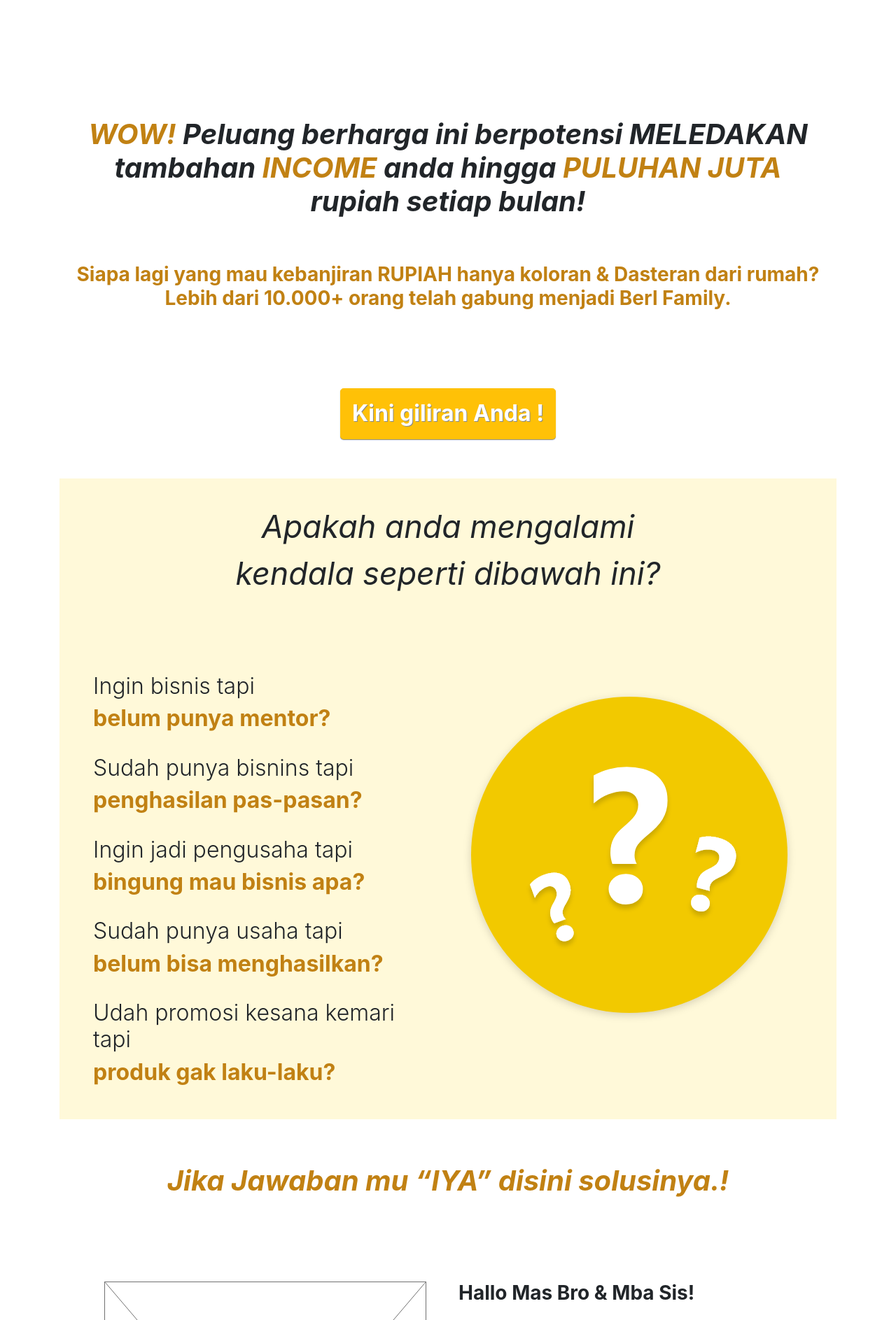
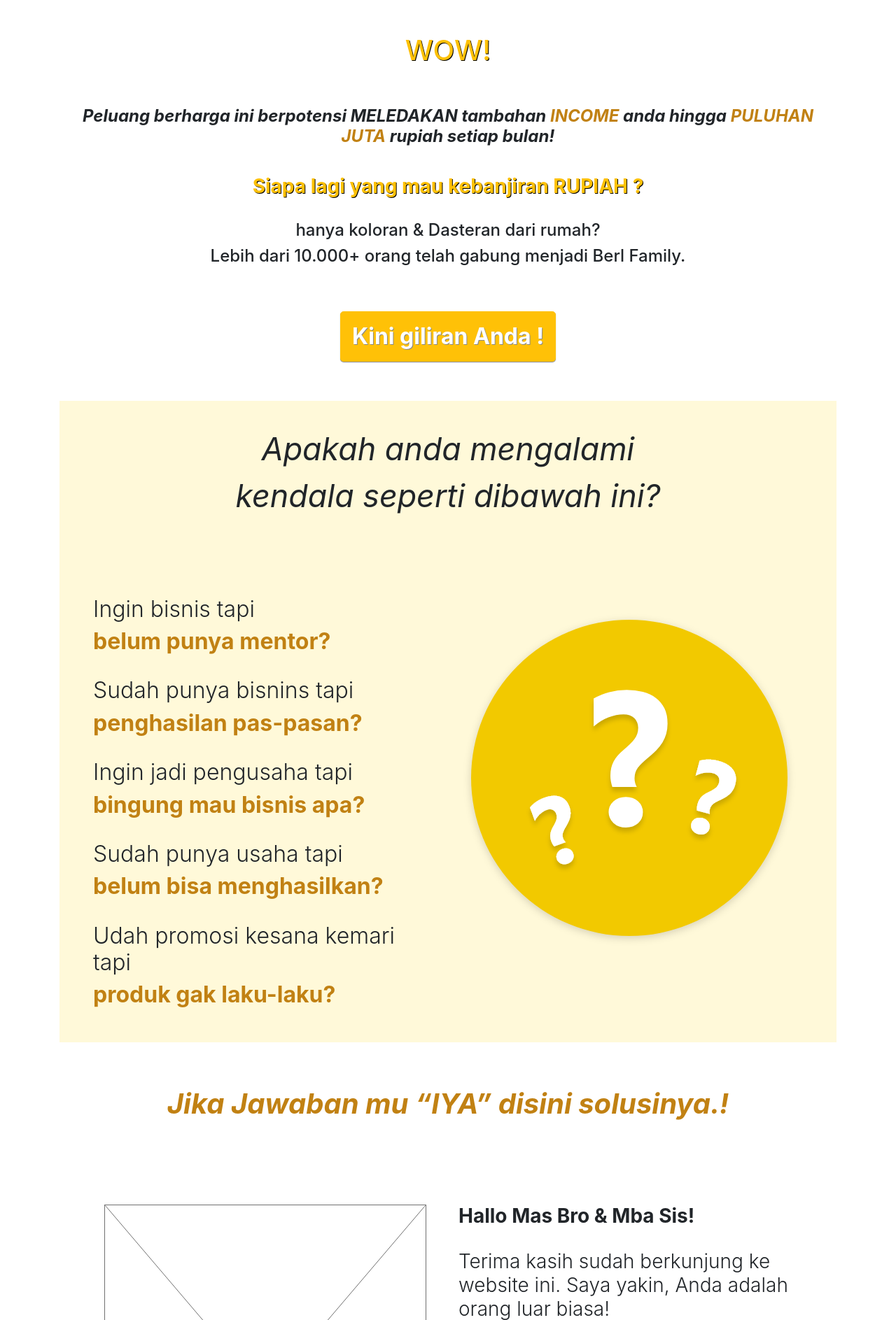
Before and after one commit to npratama/BERL, a PHP site: page / in a window 1280 px wide. Shown: the part 61-1948 px from the top of the page at 70% size. Run offline with PHP 8.4, Linux system fonts and the light colour scheme; some libraries are stand-ins or nearby versions.

Commit message:
+ add 2 segment

```diff
--- a/css/style.css
+++ b/css/style.css
@@ -74,3 +74,7 @@
 .quote-card:after {
 
 }
+
+.text-warning {
+    text-shadow: 1px 1px #000000;
+}
--- a/index.html
+++ b/index.html
@@ -42,12 +42,19 @@
   <div class="container">
     <div class="row">
       <!--1st segment -->
-      <div class="col-md-12 text-center h1 pt-3 mt-5"></div>
-      <div class="col-md-12 text-center h1 pt-5 mt-5">
-      	<strong><em><span class="highlight">WOW!</span> Peluang berharga ini berpotensi MELEDAKAN tambahan <span class="highlight">INCOME</span> anda hingga <span class="highlight">PULUHAN JUTA</span> rupiah setiap bulan!</em></strong>
+      <div class="col-md-12 text-center h1 mt-5 text-warning">WOW! </div>
+      <div class="col-md-12 text-center h4 mt-5 px-0 mx-0">
+      	<strong><em><span class="highlight"></span> Peluang berharga ini berpotensi MELEDAKAN tambahan <span class="highlight">INCOME</span> anda hingga <span class="highlight">PULUHAN JUTA</span> rupiah setiap bulan!</em></strong>
       </div>
-      <div class="col-md-12 text-center h3 py-5 my-2 ">
-      	<strong class="highlight">Siapa lagi yang mau kebanjiran RUPIAH hanya koloran & Dasteran dari rumah?Lebih dari 10.000+ orang telah gabung menjadi Berl Family.</strong>
+      <div class="col-md-12 text-center h3 py-4 my-2 ">
+      	<strong class="text-warning">Siapa lagi yang mau kebanjiran RUPIAH ? </strong>
+      </div>
+      <div class="col-md-12 text-center h4">
+      	hanya koloran & Dasteran dari rumah?
+      </div>
+
+      <div class="col-md-12 text-center h4">
+      	Lebih dari 10.000+ orang telah gabung menjadi Berl Family.
       </div>
       <div class="col-md-12 text-center h2 py-5 my-2 mx-auto">
       	<button type="button" class="btn btn-warning btn-lg btn-shadow text-white py-3 "> <span class="h2">	<strong>Kini giliran Anda !</strong></span></button>
@@ -187,50 +194,118 @@
 		      <div class="col-md-12 text-center h2 py-3 font-weight-bold highlight "><em>Berikut ini Produk yang akan Anda Jual</em></div>
 			   <div class="col-md-12">
 				   <div class="card-deck py-3">
+
 					  <div class="card card-shadow py-5">
 					    <img class="card-img-top mx-auto" style="max-width:200px " src="img/products/Group 64.png" >
 					    <div class="card-body">
 					      <h5 class="card-title highlight text-center font-weight-bold">Facial Serum</h5>
-					      <p class="card-text text-center small">Lorem ipsum dolor sit amet, consectetur adipiscing elit. Mauris rhoncus, velit in porta auctor, elit tortor ornare diam, in finibus felis ligula eget nulla. </p>
+					      <p class="card-text text-center small">Lorem ipsum dolor sit amet, consectetur adipiscing elit. Mauris rhoncus, velit in porta auctor, elit tortor ornare diam, in finibus felis ligula eget nulla.
+						  </p>
+						  <div class="text-center">
+							<a class="btn btn-warning btn-sm text-white " data-toggle="collapse" href="#collapseExample" role="button" aria-expanded="false" aria-controls="collapseExample"> Cek Disini
+					  		</a>
+						  <div class="collapse pt-3" id="collapseExample">
+						   <div class="card card-body">
+						     Anim pariatur cliche reprehenderit, enim eiusmod high life accusamus terry richardson ad squid. Nihil anim keffiyeh helvetica, craft beer labore wes  anderson cred nesciunt sapiente ea proident.
+						    </div>
+						   </div>
+						  </div>
 					    </div>
 					  </div>
-					  <div class="card card-shadow card-shadow py-5">
-					    <img class="card-img-top mx-auto" style="max-width:200px " src="img/products/Group 64.png" >
-					    <div class="card-body">
-					      <h5 class="card-title highlight text-center font-weight-bold">Facial Serum</h5>
-					      <p class="card-text text-center small">Lorem ipsum dolor sit amet, consectetur adipiscing elit. Mauris rhoncus, velit in porta auctor, elit tortor ornare diam, in finibus felis ligula eget nulla. </p>
-					    </div>
-					  </div>
+					  <!--1ST card -->
 					  <div class="card card-shadow py-5">
 					    <img class="card-img-top mx-auto" style="max-width:200px " src="img/products/Group 64.png" >
 					    <div class="card-body">
 					      <h5 class="card-title highlight text-center font-weight-bold">Facial Serum</h5>
-					      <p class="card-text text-center small">Lorem ipsum dolor sit amet, consectetur adipiscing elit. Mauris rhoncus, velit in porta auctor, elit tortor ornare diam, in finibus felis ligula eget nulla. </p>
+					      <p class="card-text text-center small">Lorem ipsum dolor sit amet, consectetur adipiscing elit. Mauris rhoncus, velit in porta auctor, elit tortor ornare diam, in finibus felis ligula eget nulla.
+						  </p>
+						  <div class="text-center">
+							<a class="btn btn-warning btn-sm text-white " data-toggle="collapse" href="#collapseExample2" role="button" aria-expanded="false" aria-controls="collapseExample"> Cek Disini
+					  		</a>
+						  <div class="collapse pt-3" id="collapseExample2">
+						   <div class="card card-body">
+						     Anim pariatur cliche reprehenderit, enim eiusmod high life accusamus terry richardson ad squid. Nihil anim keffiyeh helvetica, craft beer labore wes  anderson cred nesciunt sapiente ea proident.
+						    </div>
+						   </div>
+						  </div>
 					    </div>
 					  </div>
-				   </div>
-				   <div class="card-deck py-3">
+					  <!--2nd card -->
 					  <div class="card card-shadow py-5">
 					    <img class="card-img-top mx-auto" style="max-width:200px " src="img/products/Group 64.png" >
 					    <div class="card-body">
 					      <h5 class="card-title highlight text-center font-weight-bold">Facial Serum</h5>
-					      <p class="card-text text-center small">Lorem ipsum dolor sit amet, consectetur adipiscing elit. Mauris rhoncus, velit in porta auctor, elit tortor ornare diam, in finibus felis ligula eget nulla. </p>
+					      <p class="card-text text-center small">Lorem ipsum dolor sit amet, consectetur adipiscing elit. Mauris rhoncus, velit in porta auctor, elit tortor ornare diam, in finibus felis ligula eget nulla.
+						  </p>
+						  <div class="text-center">
+							<a class="btn btn-warning btn-sm text-white " data-toggle="collapse" href="#collapseExample3" role="button" aria-expanded="false" aria-controls="collapseExample"> Cek Disini
+					  		</a>
+						  <div class="collapse pt-3" id="collapseExample3">
+						   <div class="card card-body">
+						     Anim pariatur cliche reprehenderit, enim eiusmod high life accusamus terry richardson ad squid. Nihil anim keffiyeh helvetica, craft beer labore wes  anderson cred nesciunt sapiente ea proident.
+						    </div>
+						   </div>
+						  </div>
 					    </div>
 					  </div>
-					  <div class="card card-shadow card-shadow py-5">
+				   </div>
+
+				   <div class="card-deck py-3">
+
+				    <div class="card card-shadow py-5">
 					    <img class="card-img-top mx-auto" style="max-width:200px " src="img/products/Group 64.png" >
 					    <div class="card-body">
 					      <h5 class="card-title highlight text-center font-weight-bold">Facial Serum</h5>
-					      <p class="card-text text-center small">Lorem ipsum dolor sit amet, consectetur adipiscing elit. Mauris rhoncus, velit in porta auctor, elit tortor ornare diam, in finibus felis ligula eget nulla. </p>
-					    </div>
-					  </div>
-					  <div class="card card-shadow py-5">
+					      <p class="card-text text-center small">Lorem ipsum dolor sit amet, consectetur adipiscing elit. Mauris rhoncus, velit in porta auctor, elit tortor ornare diam, in finibus felis ligula eget nulla.
+						  </p>
+						  <div class="text-center">
+							<a class="btn btn-warning btn-sm text-white " data-toggle="collapse" href="#collapseExample4" role="button" aria-expanded="false" aria-controls="collapseExample"> Cek Disini
+					  		</a>
+						    <div class="collapse pt-3" id="collapseExample4">
+						      <div class="card card-body">
+						       Anim pariatur cliche reprehenderit, enim eiusmod high life accusamus terry richardson ad squid. Nihil anim keffiyeh helvetica, craft beer labore wes  anderson cred nesciunt sapiente ea proident.
+						      </div>
+						     </div>
+						    </div>
+						</div>
+					   </div>
+
+				    <div class="card card-shadow py-5">
 					    <img class="card-img-top mx-auto" style="max-width:200px " src="img/products/Group 64.png" >
 					    <div class="card-body">
 					      <h5 class="card-title highlight text-center font-weight-bold">Facial Serum</h5>
-					      <p class="card-text text-center small">Lorem ipsum dolor sit amet, consectetur adipiscing elit. Mauris rhoncus, velit in porta auctor, elit tortor ornare diam, in finibus felis ligula eget nulla. </p>
-					    </div>
-					  </div>
+					      <p class="card-text text-center small">Lorem ipsum dolor sit amet, consectetur adipiscing elit. Mauris rhoncus, velit in porta auctor, elit tortor ornare diam, in finibus felis ligula eget nulla.
+						  </p>
+						  <div class="text-center">
+							<a class="btn btn-warning btn-sm text-white " data-toggle="collapse" href="#collapseExample5" role="button" aria-expanded="false" aria-controls="collapseExample"> Cek Disini
+					  		</a>
+						    <div class="collapse pt-3" id="collapseExample5">
+						      <div class="card card-body">
+						       Anim pariatur cliche reprehenderit, enim eiusmod high life accusamus terry richardson ad squid. Nihil anim keffiyeh helvetica, craft beer labore wes  anderson cred nesciunt sapiente ea proident.
+						      </div>
+						     </div>
+						    </div>
+						</div>
+					   </div>
+
+				    <div class="card card-shadow py-5">
+					    <img class="card-img-top mx-auto" style="max-width:200px " src="img/products/Group 64.png" >
+					    <div class="card-body">
+					      <h5 class="card-title highlight text-center font-weight-bold">Facial Serum</h5>
+					      <p class="card-text text-center small">Lorem ipsum dolor sit amet, consectetur adipiscing elit. Mauris rhoncus, velit in porta auctor, elit tortor ornare diam, in finibus felis ligula eget nulla.
+						  </p>
+						  <div class="text-center">
+							<a class="btn btn-warning btn-sm text-white " data-toggle="collapse" href="#collapseExample6" role="button" aria-expanded="false" aria-controls="collapseExample"> Cek Disini
+					  		</a>
+						    <div class="collapse pt-3" id="collapseExample6">
+						      <div class="card card-body">
+						       Anim pariatur cliche reprehenderit, enim eiusmod high life accusamus terry richardson ad squid. Nihil anim keffiyeh helvetica, craft beer labore wes  anderson cred nesciunt sapiente ea proident.
+						      </div>
+						     </div>
+						    </div>
+						</div>
+					   </div>
+
 				   </div>
 			   </div>
 			</div>
@@ -252,7 +327,24 @@
 	  	<div class="col-md-12 px-5 py-5">
 	      	<div class="row">
 		      <!--Segment Title-->
-		      <div class="col-md-12 text-center h1 py-3 highlight"> <strong><em>Sebelum lanjut, coba simak dulu apa kata mereka?</em></strong></div>
+		      <div class="col-md-12 text-center h1 py-3 highlight"> <strong><em>Tapi sistemnya gimana sih?</em></strong></div>
+		      <div class="col-md-12">
+				   <div class="card-deck py-4 	">
+					  <div class="card  border-beige card-shadow">
+				  		<div class="row text-center">
+				  			<div class="col-md-12 p-2"><img class="  img-fluid" src="img/ppp.jpg"></div>
+
+				  		</div>
+
+					  </div>
+				   </div>
+			</div>
+
+		<!--7th segment -->
+	  	<div class="col-md-12 px-5 py-5">
+	      	<div class="row">
+		      <!--Segment Title-->
+		      <div class="col-md-12 text-center h1 py-3 highlight"> <strong><em>Simak apa kata mereka?</em></strong></div>
 		      <div class="col-md-12">
 				   <div class="card-deck py-4 	">
 					  <div class="card  border-beige card-shadow">
@@ -313,11 +405,67 @@
  			</div>
 		</div>
 
+		<!--4th segment -->
+		<div class="col-md-12 px-5 py-3" style="background-color: #FFF9D9">
+			<div class="row">
+		      <!--Segment Title-->
+		      <div class="col-md-12 text-center h2 pt-5 font-weight-bold">Ada lagi keuntunganya ?</div>
+		      <div class="col-md-12 text-center h5 pt-3">Dengan Join Di Reseller <span class="highlight">bisnisberlcosmetics</span> Anda Tidak Perlu</div>
+
+			  <!--Split two #1-->
+		      <div class="col-md-12 mx-auto px-auto py-5">
+		      	<div class="row ">
+		      		<div class="col-md-1 "></div>
+		      		<div class=" col-md-5">
+		      			<div class="row py-3">
+		      				<div class="col-md-3 col-4 pr-auto my-auto highlight">
+		      					<i class="fas fa-gift fa-2x"></i>
+		      				</div>
+		      				<div class="col-md-9 col-8 h4 px-0 mx-0 font-weight-light text-left ">Bersusah payah membuat produk yang <span class="font-weight-bold">BELUM TENTU LAKU !	</span></div>
+							<div class="col-md-3 my-auto highlight"> </div>
+		      			</div>
+		      		</div>
+		      		<div class=" col-md-5">
+		      			<div class="row py-3">
+		      				<div class="col-md-3 col-4 pr-auto my-auto highlight">
+		      					<i class="fas fa-sun  fa-2x"></i>
+		      				</div>
+		      				<div class="col-md-9 col-8 h4 px-0 mx-0  font-weight-light  text-left ">Capek-Capek Packing Produk dan <span class="font-weight-bold">MENGURAS-NGURAS KERINGAT !</span></div>
+							<div class="col-md-3 my-auto highlight"> </div>
+		      			</div>
+		      		</div>
+		      		<div class="col-md-1"></div>
+		      		<div class="col-md-1 "></div>
+		      		<div class=" col-md-5">
+		      			<div class="row py-3">
+		      				<div class="col-md-3 col-4 pr-auto my-auto highlight">
+		      					<i class="fas fa-house-damage fa-2x"></i>
+		      				</div>
+		      				<div class="col-md-9 col-8 h4 px-0 mx-0  font-weight-light  text-left ">Meninggalkan Keluarga Anda (pasangan & anak) tercinta <span class="font-weight-bold"> HANYA DEMI INCOME BULANAN!</span></div>
+							<div class="col-md-3 my-auto highlight"> </div>
+		      			</div>
+		      		</div>
+		      		<div class=" col-md-5">
+		      			<div class="row py-3">
+		      				<div class="col-md-3 col-4 pr-auto my-auto highlight">
+		      					<i class="fas fa-times  fa-2x"></i>
+		      				</div>
+		      				<div class="col-md-9 col-8 h4 px-0 mx-0  font-weight-light text-left ">Menghabiskan waktu untuk <span class="font-weight-bold">TRIAL DAN ERROR</span> dalam berjualan Online</div>
+							<div class="col-md-3 my-auto highlight"> </div>
+		      			</div>
+		      		</div>
+		      		<div class="col-md-1"></div>
+
+		      	</div>
+		  	  </div>
+			</div>
+ 		</div>
+
 		<!--9th segment -->
 		<div class="col-md-12 py-3 px-5" style="background-color: #FFF093">
 			<div class="row">
 		      <!--Segment Title-->
-		      <div class="col-md-12 text-center h2 py-3 font-weight-bold highlight "><em>Berikut ini Produk yang akan Anda Jual</em></div>
+		      <div class="col-md-12 text-center h2 py-3 font-weight-bold highlight "><em>Berikut ini hadiah yang bisa anda dapatkan !</em></div>
 			   <div class="col-md-12">
 				   <div class="card-deck py-3" >
 					  <div class="card py-auto border-0 "style="background-color: #FFF093">
@@ -348,8 +496,8 @@
         	<a href="https://wa.me/6281286025540">
         	 <button type="button" class="btn btn-success btn-lg btn-shadow text-white py-3 "> <span class="h4">	<i class="fab fa-whatsapp-square "> </i> Hubungi saya ! </span></button>
         	</a>
+        </div>
 
-        </div>
 
         <!--10th segment -->
 		<div class="col-md-12 px-5 py-3" style="background-color: #FFF9D9">
@@ -383,6 +531,7 @@
 		  	  </div>
 			</div>
  		</div>
+
  		<div class="container  border-top-erl" style="background-color: #000000">
 	      	<div class="row py-3 pt-5 ">
 		        <!-- footer column 1 start -->
```
Also changed, not shown: img/ppp.jpg (added).
